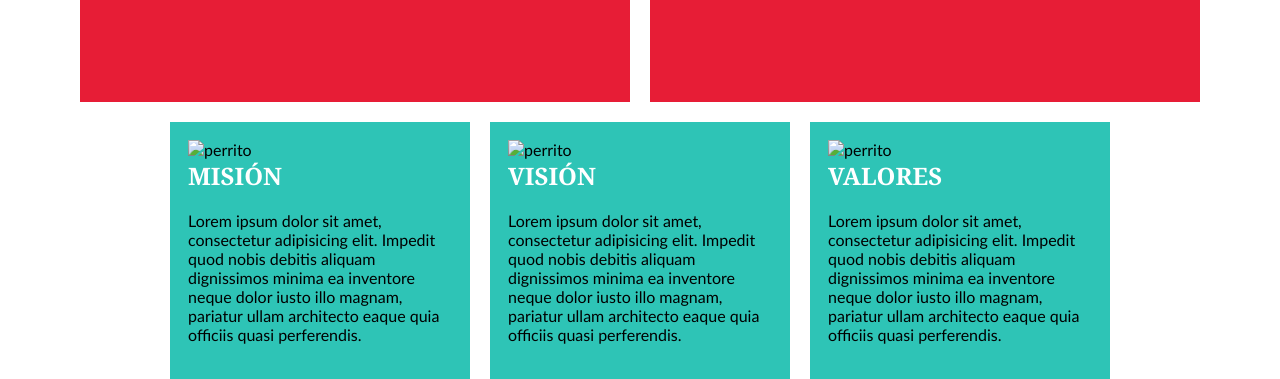
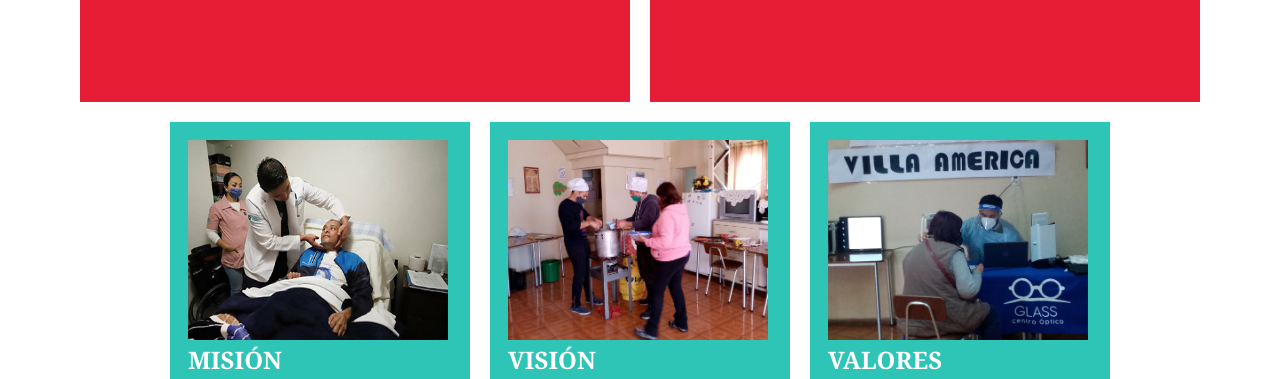
Before and after one commit to Mari-glo/villa_america, a plain HTML site: page pages/quienesomos.html in a window 1280 px wide. Shown: the part 718-1097 px from the top of the page. Drawn offline with Linux system fonts and the light colour scheme; files that its build step writes are made by us from their sources.

Commit message:
arregle enlaces de las imagenes

```diff
--- a/pages/quienesomos.html
+++ b/pages/quienesomos.html
@@ -5,7 +5,7 @@
     <meta charset="UTF-8">
     <meta http-equiv="X-UA-Compatible" content="IE=edge">
     <meta name="viewport" content="width=device-width, initial-scale=1.0">
-    <link rel="stylesheet" href="./css/style.css">
+    <link rel="stylesheet" href="../css/style.css">
     <title>Villa América Solidaria</title>
 
 </head>
@@ -56,7 +56,7 @@
         </article>
         <article class="caja6">
             <div class="card">
-                <img class="card__image" src="./img/adultostechoch.jpg" alt="perrito">
+                <img class="card__image" src="../img/adultostechoch.jpg" alt="ad">
                 <h2 class="card__title">MISIÓN</h2><br>
                 <p class="card__texto">Lorem ipsum dolor sit amet, consectetur adipisicing elit. Impedit quod nobis
                     debitis aliquam
@@ -66,7 +66,7 @@
         </article>
         <article class="caja7">
             <div class="card">
-                <img class="card__image" src="./img/olla2.jpg" alt="perrito">
+                <img class="card__image" src="../img/olla2.jpg" alt="va">
                 <h2 class="card__title">VISIÓN</h2><br>
                 <p class="card__texto">Lorem ipsum dolor sit amet, consectetur adipisicing elit. Impedit quod nobis
                     debitis aliquam
@@ -76,7 +76,7 @@
         </article>
         <article class="caja7">
             <div class="card">
-                <img class="card__image" src="./img/oftarmologia2.jpg" alt="perrito">
+                <img class="card__image" src="../img/oftarmologia2.jpg" alt="perrito">
                 <h2 class="card__title">VALORES</h2><br>
                 <p class="card__texto">Lorem ipsum dolor sit amet, consectetur adipisicing elit. Impedit quod nobis
                     debitis aliquam
```
Also changed, not shown: pages/contacto.html (+1 -1 lines), pages/galeria.html (+1 -1 lines), pages/voluntariado.html (+1 -1 lines).
